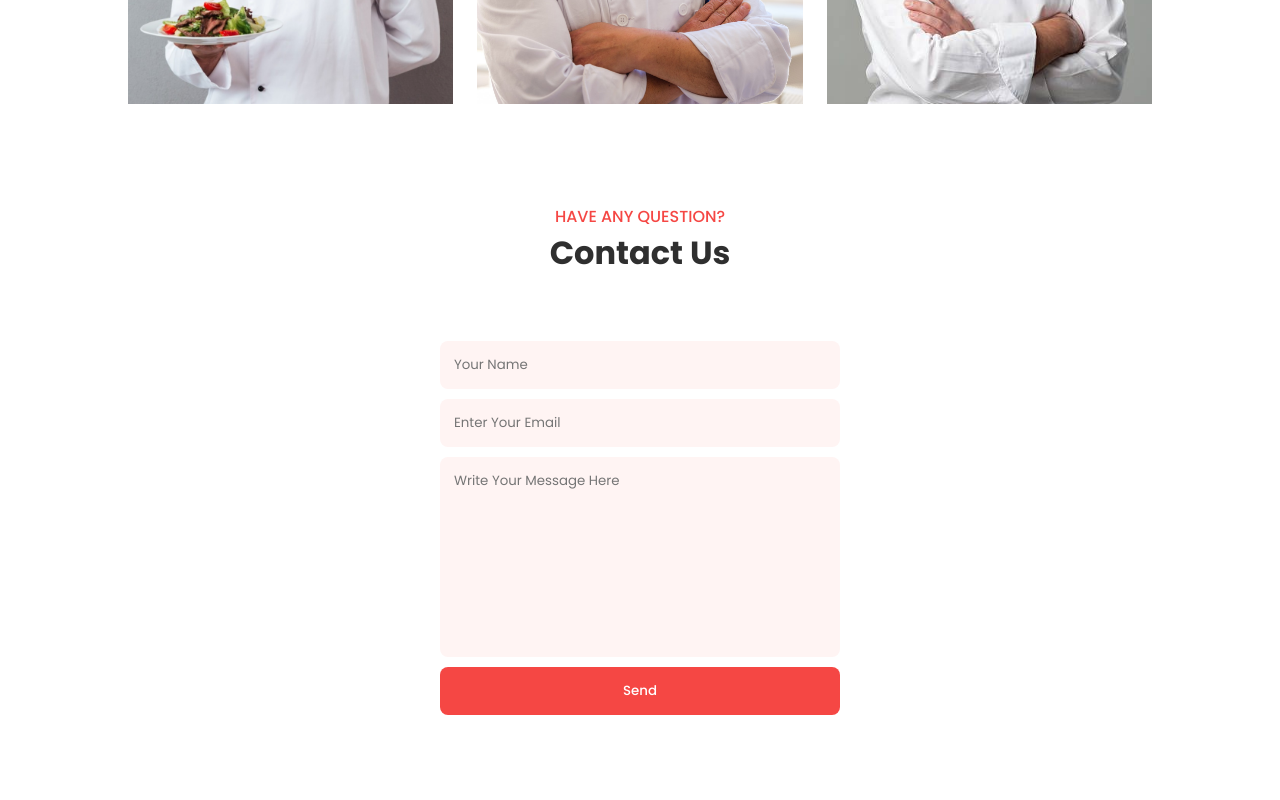
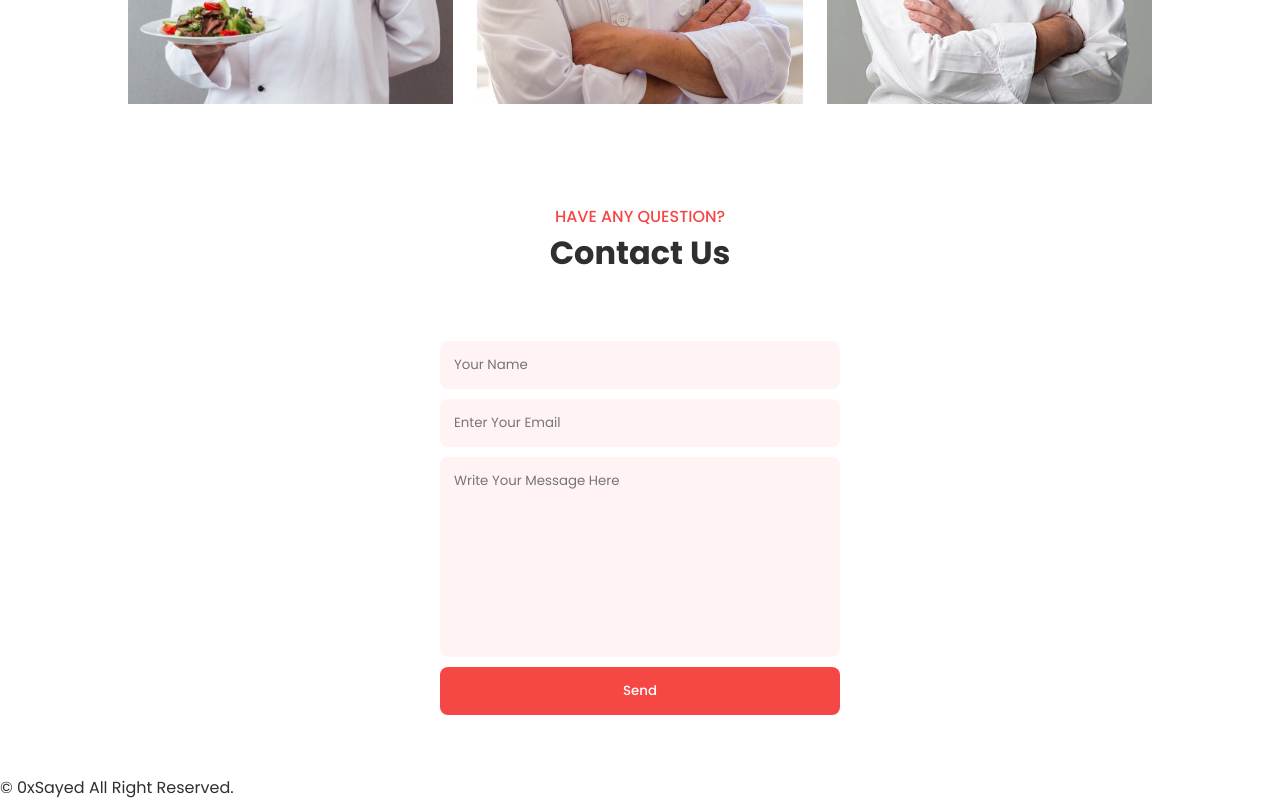
Before and after one commit to i7Sayed/Chef-Website, a plain HTML site: page index.html in a window 1280 px wide. Shown: the part 1745-2545 px from the top of the page. Before the commit the page ends 2520 px from the top, so only its background shows below. Drawn offline with nearby package versions, Linux system fonts and the light colour scheme.

Commit message:
Add Copyright in index.html

```diff
--- a/index.html
+++ b/index.html
@@ -114,6 +114,11 @@
             </form>
         </div>
        </section>
+
+       <!-- Copyright -->
+        <div class="copyright">
+            <p>&#169; 0xSayed All Right Reserved.</p>
+        </div>
     <!-- Link To Js -->
 </body>
 </html>
```
